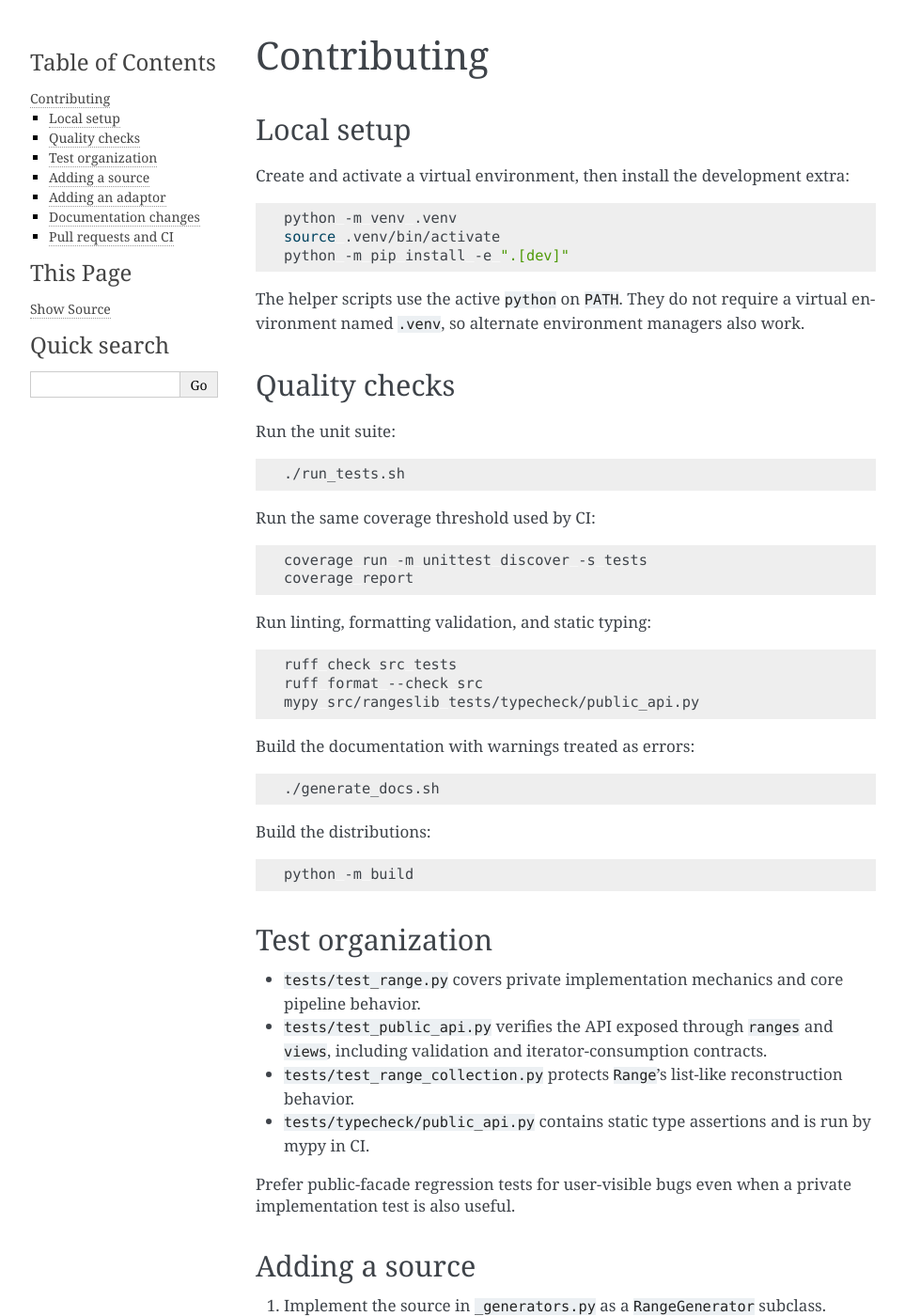
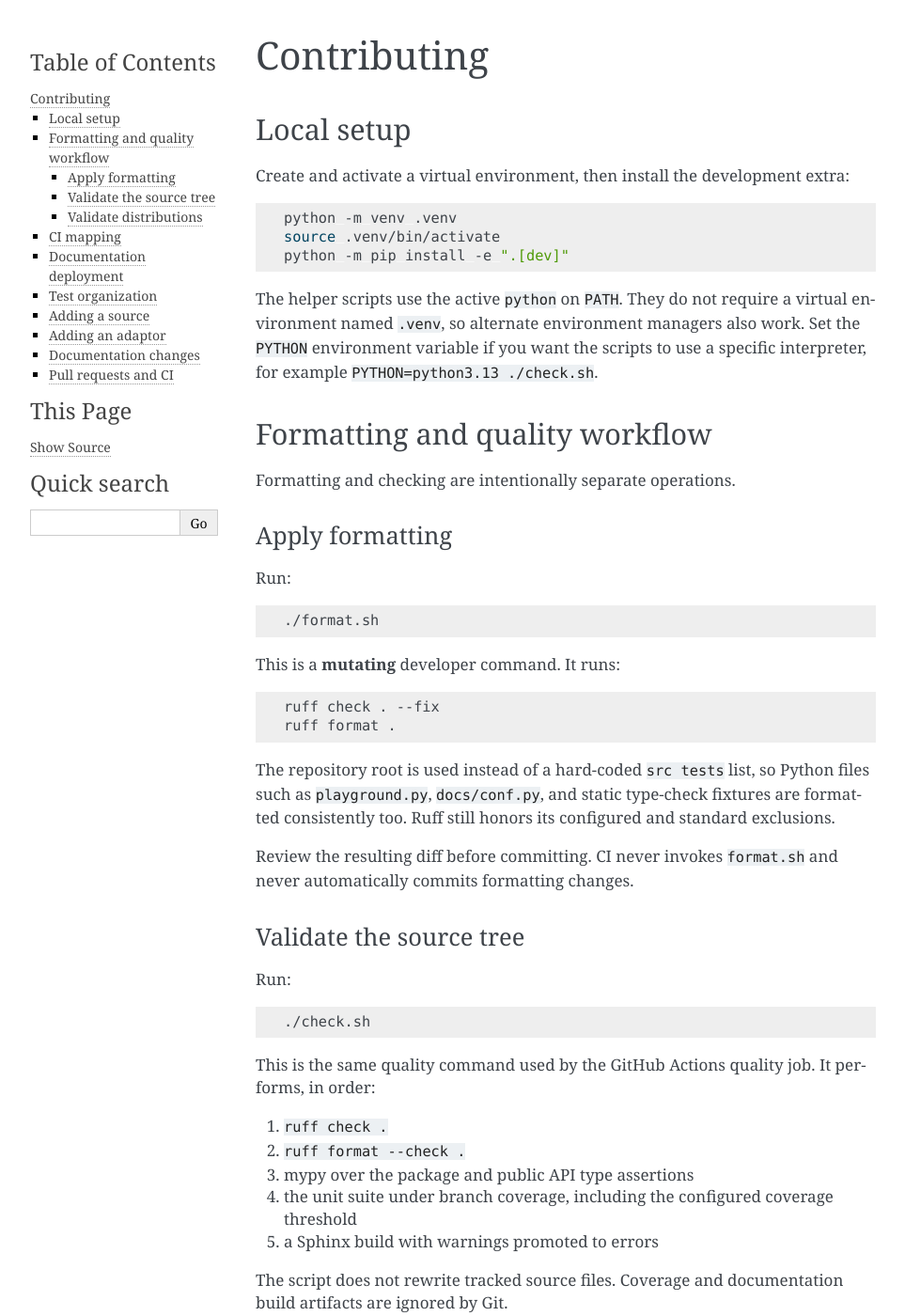
Before and after one commit to TheUltimateOrion/RangesLib, a Sphinx documentation site: the page built from docs/contributing.md, in a window 1280 px wide and 1400 px high. Shown: the whole window at 94% size, without its empty margins (148-1111 px from the left). Built offline with Sphinx 7.4.7, drawn with Linux system fonts in a browser that asks for light colours; some of the changed text lies outside the part shown.

Commit message:
feat: Enhance CI workflows and developer scripts for improved automation and consistency

````diff
--- a/docs/contributing.md
+++ b/docs/contributing.md
@@ -12,42 +12,114 @@ python -m pip install -e ".[dev]"
 
 The helper scripts use the active `python` on `PATH`. They do not require a
 virtual environment named `.venv`, so alternate environment managers also
-work.
+work. Set the `PYTHON` environment variable if you want the scripts to use a
+specific interpreter, for example `PYTHON=python3.13 ./check.sh`.
 
-## Quality checks
+## Formatting and quality workflow
 
-Run the unit suite:
+Formatting and checking are intentionally separate operations.
+
+### Apply formatting
+
+Run:
+
+```bash
+./format.sh
+```
+
+This is a **mutating** developer command. It runs:
+
+```text
+ruff check . --fix
+ruff format .
+```
+
+The repository root is used instead of a hard-coded `src tests` list, so Python
+files such as `playground.py`, `docs/conf.py`, and static type-check fixtures
+are formatted consistently too. Ruff still honors its configured and standard
+exclusions.
+
+Review the resulting diff before committing. CI never invokes `format.sh` and
+never automatically commits formatting changes.
+
+### Validate the source tree
+
+Run:
+
+```bash
+./check.sh
+```
+
+This is the same quality command used by the GitHub Actions quality job. It
+performs, in order:
+
+1. `ruff check .`
+2. `ruff format --check .`
+3. mypy over the package and public API type assertions
+4. the unit suite under branch coverage, including the configured coverage
+   threshold
+5. a Sphinx build with warnings promoted to errors
+
+The script does not rewrite tracked source files. Coverage and documentation
+build artifacts are ignored by Git.
+
+For a faster test-only pass, use:
 
 ```bash
 ./run_tests.sh
 ```
 
-Run the same coverage threshold used by CI:
+### Validate distributions
+
+Run:
 
 ```bash
-coverage run -m unittest discover -s tests
-coverage report
+./check_package.sh
 ```
 
-Run linting, formatting validation, and static typing:
+This mirrors the package CI job. It builds the sdist and wheel, creates a
+temporary isolated virtual environment, installs the built wheel, then verifies
+basic public behavior and the packaged `py.typed` marker outside the checkout.
+
+A good pre-push sequence is therefore:
 
 ```bash
-ruff check src tests
-ruff format --check src
-mypy src/rangeslib tests/typecheck/public_api.py
+./format.sh
+./check.sh
+./check_package.sh
 ```
 
-Build the documentation with warnings treated as errors:
+## CI mapping
 
-```bash
-./generate_docs.sh
-```
+GitHub Actions deliberately delegates to repository scripts instead of
+reimplementing their commands in YAML. This keeps local development and CI from
+drifting apart.
 
-Build the distributions:
+| Local command | GitHub Actions use | Purpose |
+| --- | --- | --- |
+| `./format.sh` | Local only | Apply Ruff fixes and formatting |
+| `./run_tests.sh` | Python 3.12/3.13/3.14 matrix | Runtime compatibility |
+| `./check.sh` | `Quality gates` job | Lint, formatting, typing, coverage, docs |
+| `./check_package.sh` | `Build and install package` job | Distribution and installed-wheel validation |
+| `./generate_docs.sh` | Documentation deployment | Build the deployable Sphinx site |
 
-```bash
-python -m build
-```
+A CI formatting failure should be fixed locally with `./format.sh`, reviewed,
+committed, and pushed. The CI workflow must remain read-only with respect to
+tracked source code.
+
+## Documentation deployment
+
+GitHub Pages deployment is a separate CD workflow, but it is not independent of
+CI. The deployment workflow listens for completion of the **Tests and quality**
+workflow on `main` and runs only when that workflow concluded successfully.
+
+The deployment workflow checks out `workflow_run.head_sha`, so it builds the
+exact commit that passed CI rather than whatever commit happens to be at the tip
+of `main` when the deployment runner starts.
+
+For repositories using protected branches, configure `main` to require the CI
+jobs before merge. Repository settings are outside version-controlled workflow
+files, so that protection must be enabled in GitHub itself.
 
 ## Test organization
 
@@ -102,3 +174,8 @@ manually duplicate the version in Sphinx configuration.
 CI runs on pushes and pull requests. It validates supported Python versions,
 public behavior, coverage, linting, formatting, typing, documentation, package
 building, and installation from the built wheel.
+
+Before opening or updating a pull request, run the pre-push sequence above. If
+CI reports `ruff format --check` failures, run `./format.sh` locally and commit
+the resulting formatting changes rather than changing the CI workflow to
+format code automatically.
````
Also changed, not shown: README.md (+50 -15 lines), docs/architecture.md (+10 -2 lines), docs/changelog.md (+6 -0 lines), playground.py (+7 -1 lines), 12 other files.
